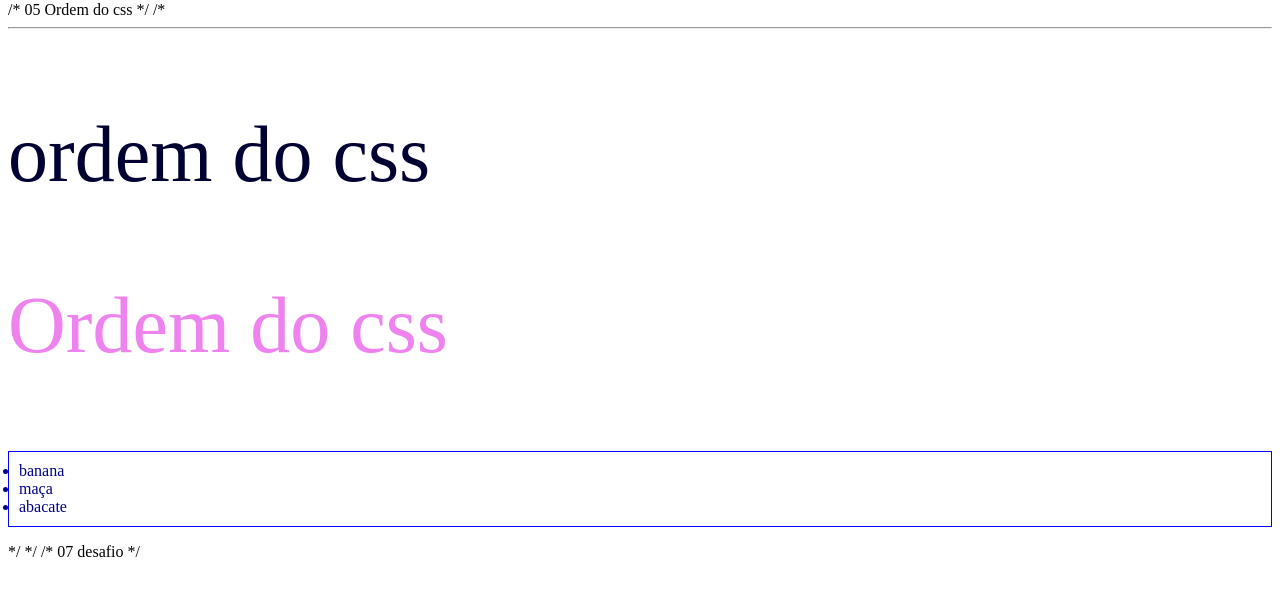
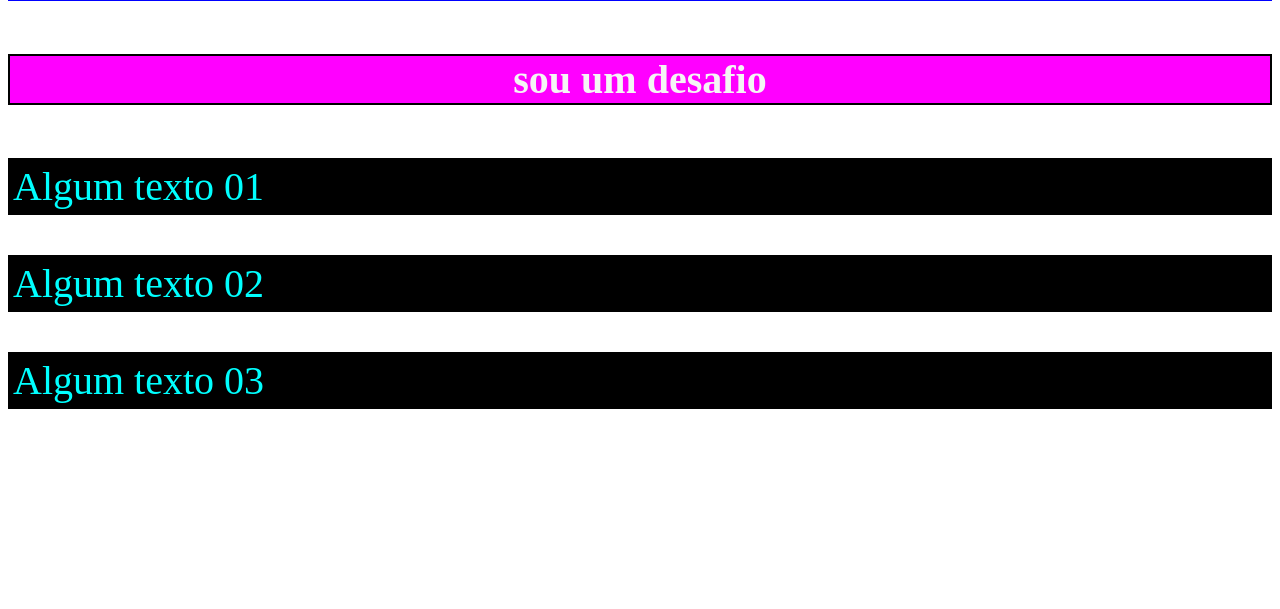
Before and after one commit to herculesmandu/11-03-html, a plain HTML site: page index.html in a window 1280 px wide. Shown: the part 856-1465 px from the top of the page. Drawn offline with Linux system fonts and the light colour scheme.

Commit message:
08 classes

```diff
--- a/css/style.css
+++ b/css/style.css
@@ -6,3 +6,14 @@
     font-size: 80px;
 
 }
+
+body{
+    padding-bottom: 500px;
+}
+
+.paragrah{
+    background-color: black;
+    color: aqua;
+    padding: 5px;
+
+}
--- a/css/titles.css
+++ b/css/titles.css
@@ -3,4 +3,5 @@ h4{
     color: whitesmoke;
     font-size: 40px;
     border: solid black 2px;
+    text-align: center;
 }
--- a/index.html
+++ b/index.html
@@ -7,11 +7,11 @@
     <link rel="stylesheet" href="css/list.css">
     <link rel="stylesheet" href="css/style.css">
     <style>
-        /* p{
+         p{
             color: aqua;
             font-size: 40px;
         }
-    </style> */
+    </style>
     /* <title>Aula Html</title>
 </head>
 <body>
@@ -33,9 +33,9 @@
         fui estilizado pelo esternal css
     </p>
 
-    /* 05 Ordem do css */
+     <!-- 05 Ordem do css */ -->
 
-    /* <hr>
+     <hr>
     <p style="color: #003;"> ordem do css</p>
     <p>Ordem do css</p>
 
@@ -44,12 +44,18 @@
         <li>maça</li>
         <li>abacate</li>
         </ul>
-         */ */
-        /* 07 desafio */
+
+         <!-- 07 desafio */ -->
 
         <h4>
             sou um desafio </h4>
 
+            <!-- 08 classes -->
+            <p class="paragrah">Algum texto 01</p>
+            <p class="paragrah">Algum texto 02</p>
+            <p class="paragrah">Algum texto 03</p>
+
+
 
 </body>
 </html>
```
